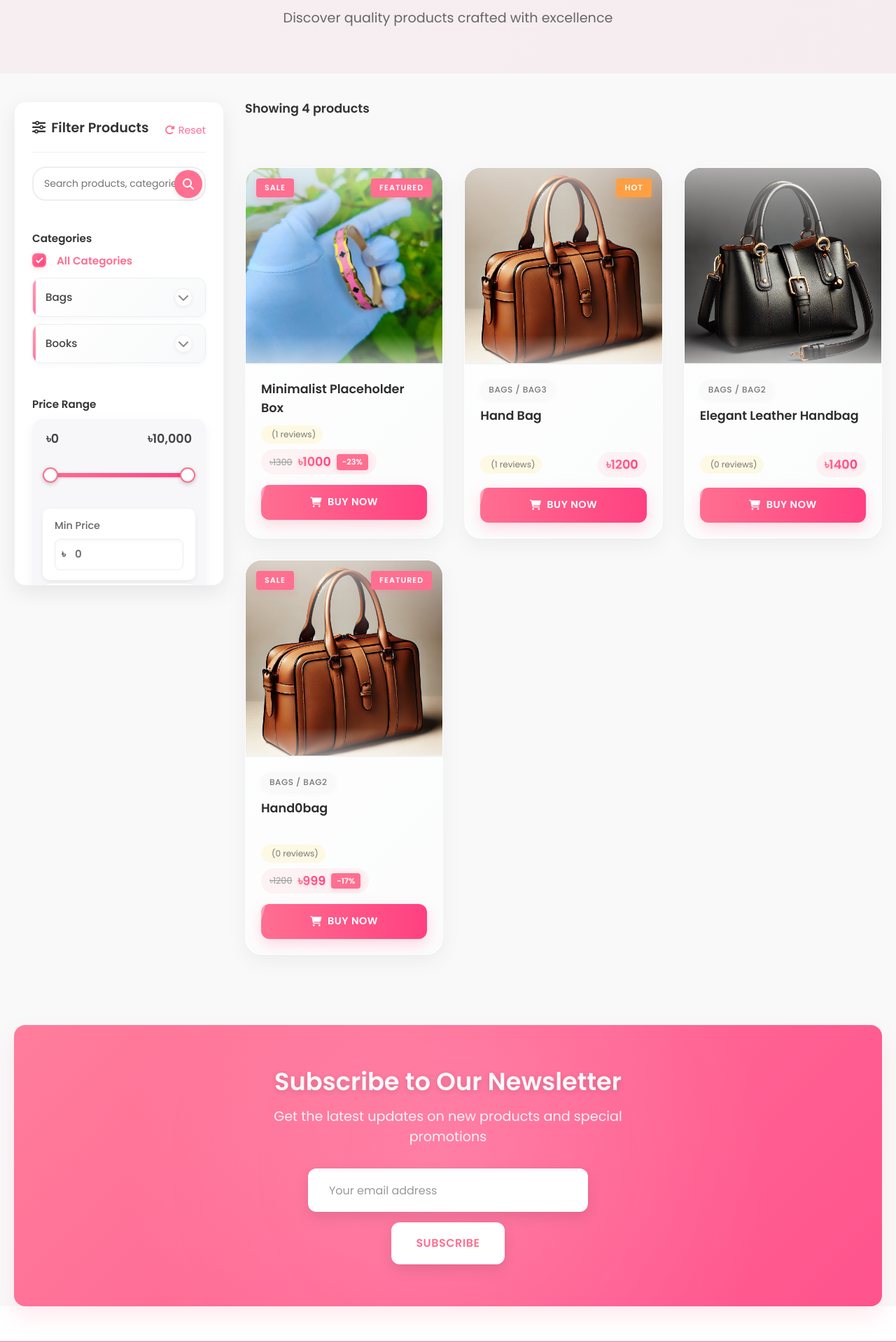
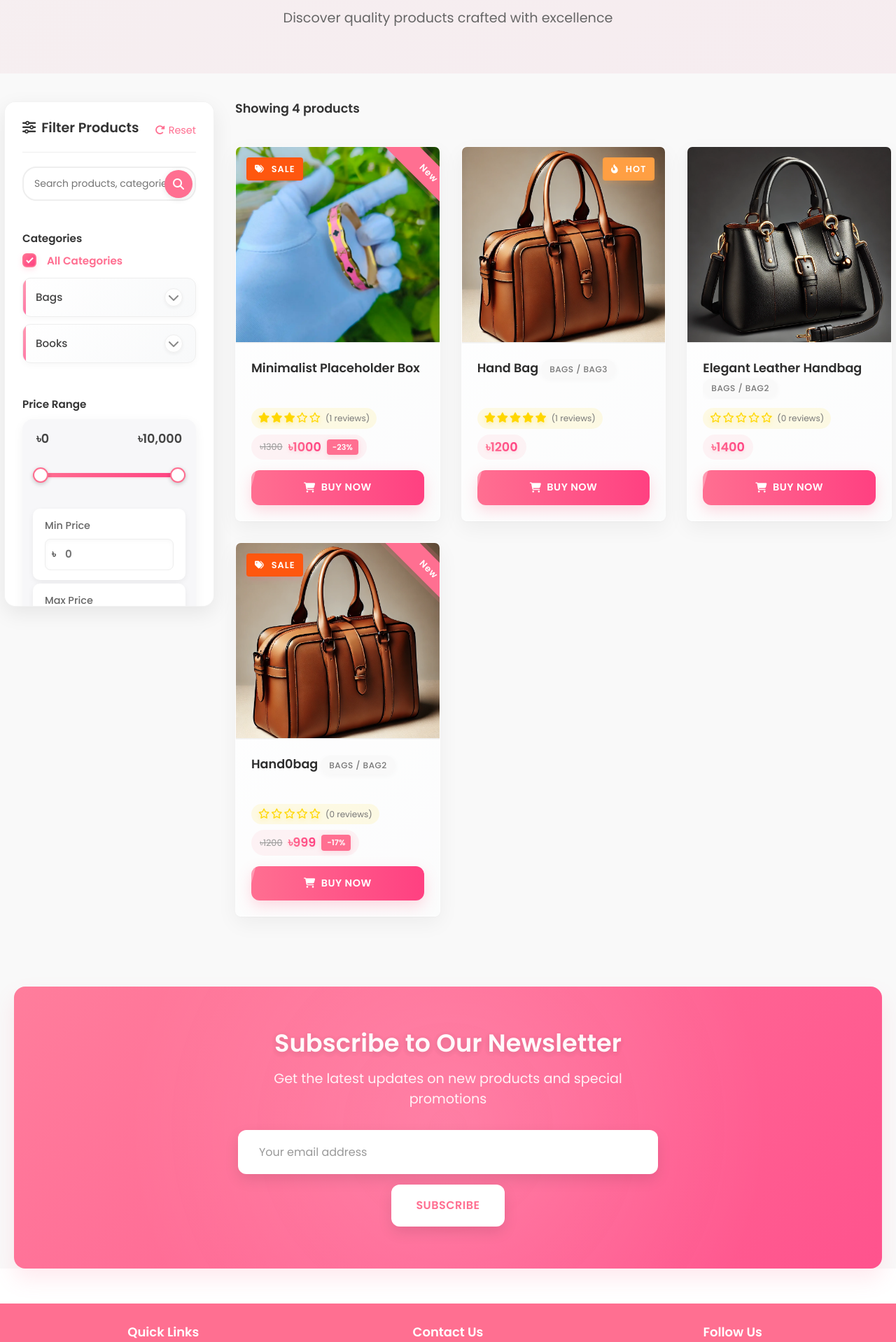
Before and after one commit to Badhon010/iwantmore, a Django app: page /shop/ in a window 1280 px wide. Shown: the part 193-2111 px from the top of the page at 70% size. Run offline with Django 5.2, Linux system fonts and the light colour scheme; data comes from the database, SQL or seed files in the repository; both versions use the stored data as it was after the commit.

Commit message:
tucktak change

```diff
--- a/iwm/static/css/shop.css
+++ b/iwm/static/css/shop.css
@@ -67,7 +67,7 @@
   grid-template-columns: 300px 1fr;
   gap: 30px;
   margin-bottom: 50px;
-  padding: 0 20px;
+  padding: 0 6px;
 }
 
 /* Filters and search section */
@@ -77,12 +77,12 @@
   border-radius: 16px;
   padding: 25px;
   position: sticky;
-  top: calc(var(--header-height) + 20px);
+  top: calc(var(--header-height) + 4px);
   z-index: 100;
   transition: all 0.3s ease;
   border: 1px solid rgba(0, 0, 0, 0.05);
   height: fit-content;
-  max-height: calc(100vh - var(--header-height) - 40px);
+  max-height: calc(100vh - var(--header-height) - 10px);
   overflow-y: auto;
 }
 
@@ -574,10 +574,6 @@ select.filter-sort:focus {
   width: 100%;
 }
 
-/* Active filters display */
-.active-filters-wrapper {
-  margin-bottom: 30px;
-}
 
 .active-filters-header {
   display: flex;
@@ -651,7 +647,7 @@ select.filter-sort:focus {
 
 .product-item {
   background-color: #fff;
-  border-radius: 24px;
+  border-radius: 8px;
   overflow: hidden;
   box-shadow: 0 10px 30px rgba(0, 0, 0, 0.05), 0 1px 3px rgba(0, 0, 0, 0.03);
   transition: all 0.6s cubic-bezier(0.25, 0.46, 0.45, 0.94);
@@ -707,7 +703,6 @@ select.filter-sort:focus {
   left: 0;
   right: 0;
   height: 40%;
-  background: linear-gradient(180deg, rgba(255,255,255,0.6) 0%, rgba(255,255,255,0) 100%);
   z-index: 3;
   pointer-events: none;
 }
@@ -719,7 +714,6 @@ select.filter-sort:focus {
   left: 0;
   right: 0;
   height: 40px;
-  background: linear-gradient(0deg, rgba(249, 249, 249, 0.8) 0%, rgba(249, 249, 249, 0) 100%);
   z-index: 3;
   pointer-events: none;
   opacity: 0.7;
@@ -755,27 +749,73 @@ select.filter-sort:focus {
   right: 15px;
   background: var(--btn-bg);
   color: white;
-  font-size: 0.7rem;
+  font-size: 0.8rem;
   font-weight: 600;
-  padding: 5px 12px;
+  padding: 7px 12px;
   border-radius: 4px;
-  z-index: 5;
+  z-index: 3;
   box-shadow: 0 3px 8px rgba(255, 111, 145, 0.25);
   letter-spacing: 1px;
   text-transform: uppercase;
-}
-
+  display: flex;
+  align-items: center;
+  gap: 5px;
+}
+
+/* Sale badge - top left */
 .product-badge.sale {
   left: 15px;
   right: auto;
-  background: var(--btn-bg);
-}
-
+  background: rgb(254, 87, 15);
+}
+
+.product-badge.sale::before {
+  content: "\f02c";
+  font-family: "Font Awesome 5 Free";
+  font-weight: 900;
+  margin-right: 5px;
+}
+
+/* Hot badge - top right */
 .product-badge.hot {
   background-color: #ff9f43;
   box-shadow: 0 3px 8px rgba(255, 159, 67, 0.25);
 }
 
+.product-badge.hot::before {
+  content: "\f7e4";
+  font-family: "Font Awesome 5 Free";
+  font-weight: 900;
+  margin-right: 5px;
+}
+
+/* Featured badge - side right */
+.product-item .featured {
+  position: absolute;
+  top: 20px;
+  right: -60px;
+  transform: rotate(45deg);
+  background: var(--btn-bg);
+  color: white;
+  padding: 8px 60px;
+  font-size: 0.8rem;
+  font-weight: 600;
+  box-shadow: 0 2px 5px rgba(0, 0, 0, 0.1);
+  z-index: 3;
+  animation: pulseLight 2s infinite;
+  letter-spacing: 1px;
+}
+@keyframes pulseLight {
+  0% {
+      box-shadow: 0 0 0 0 rgba(255, 111, 145, 0.6);
+  }
+  70% {
+      box-shadow: 0 0 0 8px rgba(255, 111, 145, 0);
+  }
+  100% {
+      box-shadow: 0 0 0 0 rgba(255, 111, 145, 0);
+  }
+}
 /* Quick actions */
 .quick-actions {
   position: absolute;
@@ -859,10 +869,8 @@ select.filter-sort:focus {
 }
 
 .product-category {
-  display: inline-block;
   color: #777;
   font-size: 0.75rem;
-  margin-bottom: 10px;
   background: #f9f9f9;
   padding: 5px 12px;
   border-radius: 20px;
@@ -887,15 +894,24 @@ select.filter-sort:focus {
   color: var(--text-color);
   transition: all 0.4s cubic-bezier(0.33, 1, 0.68, 1);
   line-height: 1.5;
-  display: -webkit-box;
+  display: flex;
+  flex-wrap: wrap;
   -webkit-line-clamp: 2;
   -webkit-box-orient: vertical;
   overflow: hidden;
-  height: 3em;
+  height: 3.3em;
   position: relative;
   padding-bottom: 5px;
 }
-
+.name{
+  white-space: nowrap;
+  display: inline-block;
+  width: auto;
+  max-width: 100%;
+  overflow: hidden;
+  text-overflow: ellipsis;
+  margin-right: 4px;
+}
 .product-name::after {
   content: '';
   position: absolute;
@@ -1294,7 +1310,7 @@ select.filter-sort:focus {
   font-size: 1.1rem;
   box-shadow: 0 8px 20px rgba(0, 0, 0, 0.1);
   transition: all 0.3s ease;
-  min-width: 300px;
+  width: 100%;
 }
 
 .newsletter-form input::placeholder {
--- a/iwm/static/js/shop.js
+++ b/iwm/static/js/shop.js
@@ -489,21 +489,6 @@ function initProductInteractions() {
     });
   });
 
-    // Quick preview hover
-    const quickPreviews = document.querySelectorAll('.quick-preview');
-    quickPreviews.forEach(preview => {
-        preview.addEventListener('click', function() {
-            const productItem = this.closest('.product-item');
-            const productName = productItem.querySelector('.product-name').textContent;
-            const productImage = productItem.querySelector('.product-image').src;
-
-            showQuickViewModal({
-                name: productName,
-                image: productImage
-            });
-        });
-    });
-
     // Add to cart buttons
     const addToCartButtons = document.querySelectorAll('.add-to-cart');
     addToCartButtons.forEach(button => {
--- a/iwm/templates/base.html
+++ b/iwm/templates/base.html
@@ -17,11 +17,6 @@
   <link href="https://cdn.jsdelivr.net/npm/bootstrap@5.3.2/dist/css/bootstrap.min.css" rel="stylesheet">
   <link rel="stylesheet" href="https://cdnjs.cloudflare.com/ajax/libs/font-awesome/6.5.1/css/all.min.css">
   {% block styles %}{% endblock %}
-  <style>
-    :root {
-      --btn-bg: #ff6f91;
-    }
-  </style>
   {% block head %}{% endblock head %}
 </head>
 <body>
@@ -57,7 +52,11 @@
         <div id="account">
           {% if user.is_authenticated %}
           <a href="{% url 'profile' %}" class="account">
+            {% if user.userprofile.profile_picture %}
+            <img src="{{ user.userprofile.profile_picture.url }}" alt="Profile" style="width: 90%; height: 90%; border-radius: 50%; object-fit: cover;">
+            {% else %}
             <i class="fa-solid fa-user"></i>
+            {% endif %}
           </a>
           {% else %}
           <a class="account" href="{% url 'login' %}">
@@ -80,7 +79,21 @@
       <div id="suggestions" class="suggestions-dropdown"></div>
     </div>
   </header>
-  <main>{% block content %}{% endblock %}</main>
+  <main>
+    <!-- Add message display section -->
+    {% if messages %}
+    <div class="messages-container">
+      {% for message in messages %}
+      <div class="alert {% if message.tags %}alert-{{ message.tags }}{% endif %} alert-dismissible fade show" role="alert">
+        {{ message }}
+        <button type="button" class="btn-close" data-bs-dismiss="alert" aria-label="Close"></button>
+      </div>
+      {% endfor %}
+    </div>
+    {% endif %}
+
+    {% block content %}{% endblock %}
+  </main>
   <footer class="sticky-footer">
     <nav class="bottom-nav">
       <ul class="main-menu">
--- a/iwm/templates/password_reset_confirm.html
+++ b/iwm/templates/password_reset_confirm.html
@@ -49,7 +49,7 @@
                     </div>
 
                     <div class="full-input">
-                        <label for="id_new_password2"><i class="fa-solid fa-lock"></i></label>
+                        <label for="id_new_password2"><i class="fa-solid fa-key"></i></label>
                         <div class="ph">Confirm Password</div>
                         <input type="password" name="new_password2" id="id_new_password2" required />
                         <button type="button" id="eye-button2">
--- a/iwm/templates/password_reset_done.html
+++ b/iwm/templates/password_reset_done.html
@@ -25,7 +25,7 @@
         </div>
 
         <div class="links" style="margin-top: 15px;">
-            <a href="{% url 'login' %}" style="display: block; background-color: var(--btn-bg); color: white; padding: 10px; border-radius: 5px; text-decoration: none; text-align: center;">Return to Login</a>
+            <a href="{% url 'login' %}" style="display: block; background-color: var(--btn-bg);color: #fff !important; padding: 10px; border-radius: 5px; text-decoration: none; text-align: center;">Return to Login</a>
         </div>
     </div>
   </main>
--- a/iwm/templates/shop.html
+++ b/iwm/templates/shop.html
@@ -193,10 +193,10 @@ today!{% endblock dis %}
             {% if product.is_popular %}
             <span class="product-badge hot">Hot</span>
             {% endif %}
-            {% if product.is_featured and product.featured_reason %}
-            <div class="product-badge">{{ product.featured_reason|upper }}</div>
+            {% if product.is_featured and product.feature_reason %}
+            <span class="featured">{{ product.feature_reason }}</span>
             {% elif product.is_featured %}
-            <div class="product-badge">FEATURED</div>
+            <span class="featured">FEATURED</span>
             {% endif %}
 
             <div class="product-image-wrapper">
@@ -207,18 +207,14 @@ today!{% endblock dis %}
               <span class="quick-action-btn" title="Add to wishlist"><i class="fas fa-heart"></i></span>
               <span class="quick-action-btn" title="Quick view"><i class="fas fa-eye"></i></span>
             </div>
-
-            <div class="quick-preview">
-              <span>Quick Preview</span>
-            </div>
           </div>
 
           <div class="product-info">
-            {% if product.category %}
-            <span class="product-category">{{ product.category.name }}{% if product.subcategory %} / {{ product.subcategory.name }}{% endif %}</span>
-            {% endif %}
 
-            <h3 class="product-name">{{ product.name }}</h3>
+
+            <h3 class="product-name"><span class="name">{{ product.name }}</span> {% if product.category %}
+              <span><span class="product-category">{{ product.category.name }}{% if product.subcategory %} / {{ product.subcategory.name }}{% endif %}</span></span>
+              {% endif %}</h3>
             <div class="rating-price">
               <!-- Display rating stars -->
               <div class="product-rating">
--- a/iwm/views.py
+++ b/iwm/views.py
@@ -17,6 +17,8 @@ from django.contrib import messages
 from django.views.decorators.http import require_POST
 from django.conf import settings
 from django.db import models
+from django.utils.text import slugify
+from django.core.paginator import Paginator, EmptyPage, PageNotAnInteger
 
 def rd(request):
     return redirect('home')
@@ -45,6 +47,10 @@ def shop(request):
         else:
             product.avg_rating = int_part + 1
             product.half = False
+
+        # Calculate stars for display
+        product.full_stars = range(product.avg_rating)
+        product.empty_stars = range(5 - product.avg_rating - (1 if product.half else 0))
 
     return render(request, 'shop.html', {'products': products,'categories': Category.objects.all()})
 
@@ -251,6 +257,10 @@ def search_view(request):
         else:
             product.avg_rating = int_part + 1
             product.half = False
+
+        # Calculate stars for display
+        product.full_stars = range(product.avg_rating)
+        product.empty_stars = range(5 - product.avg_rating - (1 if product.half else 0))
 
     context = {
         "products": products,
```
Also changed, not shown: other parts of iwm/static/css/shop.css (+2 -33 lines), iwm/static/css/base.css (+34 -0 lines), iwm/static/css/index.css (+9 -23 lines), iwm/templates/edit_profile.html (+38 -0 lines), iwm/templates/profile.html (+10 -1 lines), db.sqlite3, media/product_images/bag_GOWb5OO.webp (added), media/product_images/welcome.jpg (added), media/profile_pics/Leonardo_Phoenix_10_A_majestic_and_intricately_designed_chess_2.jpg (added), media/profile_pics/box.webp (added), media/profile_pics/photo_2024-09-20_16-38-23.webp (added), media/profile_pics/welcome.jpg (added).
